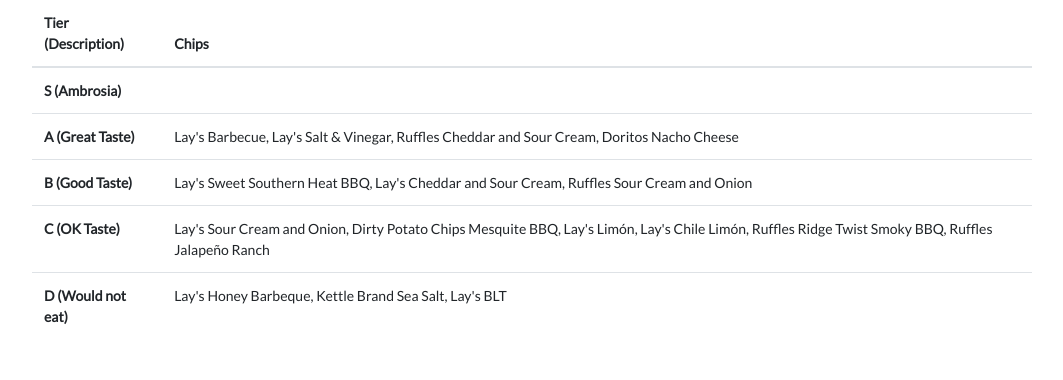
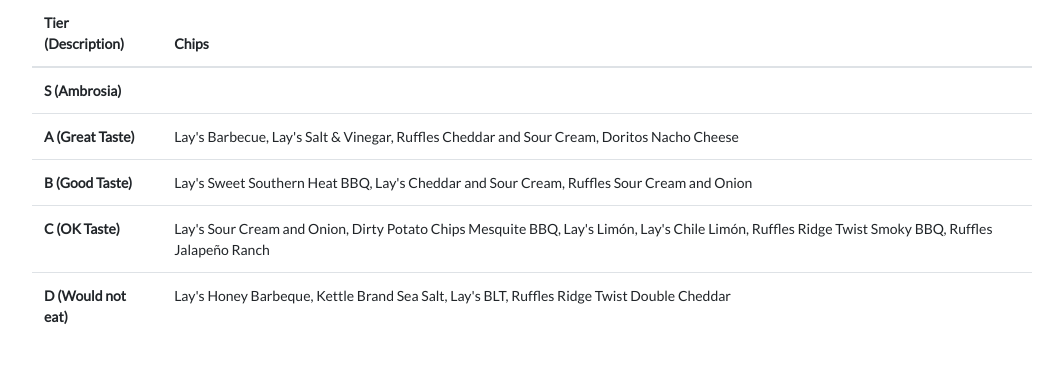
Before and after one commit to twigtheoracle/twigtheoracle.com, a Django app: template website/mysite/templates/thoughts/Chips Tier List.html in a window 1280 px wide. Shown: the part 113-493 px from the top of the page, without its empty margins (108-1171 px from the left). Run offline with Django 3.2, Linux system fonts and the light colour scheme; the template is opened without the code that fills it, so the values that code supplies are empty; some libraries are stand-ins or nearby versions.

Commit message:
Update Chips Tier List.html

```diff
--- a/website/mysite/templates/thoughts/Chips Tier List.html
+++ b/website/mysite/templates/thoughts/Chips Tier List.html
@@ -6,7 +6,7 @@
 
 {% block other-head %}
 <meta name="creation-date" content="2023-03-27">
-<meta name="modification-date" content="2023-06-15">
+<meta name="modification-date" content="2023-06-22">
 {% endblock %}
 
 {% block pagetitle %}Chips Tier List{% endblock %}
@@ -41,7 +41,7 @@
         </tr>
         <tr>
             <th>D (Would not eat)</th>
-            <td>Lay's Honey Barbeque, Kettle Brand Sea Salt, Lay's BLT</td>
+            <td>Lay's Honey Barbeque, Kettle Brand Sea Salt, Lay's BLT, Ruffles Ridge Twist Double Cheddar</td>
         </tr>
     </tbody>
     </table>
```
